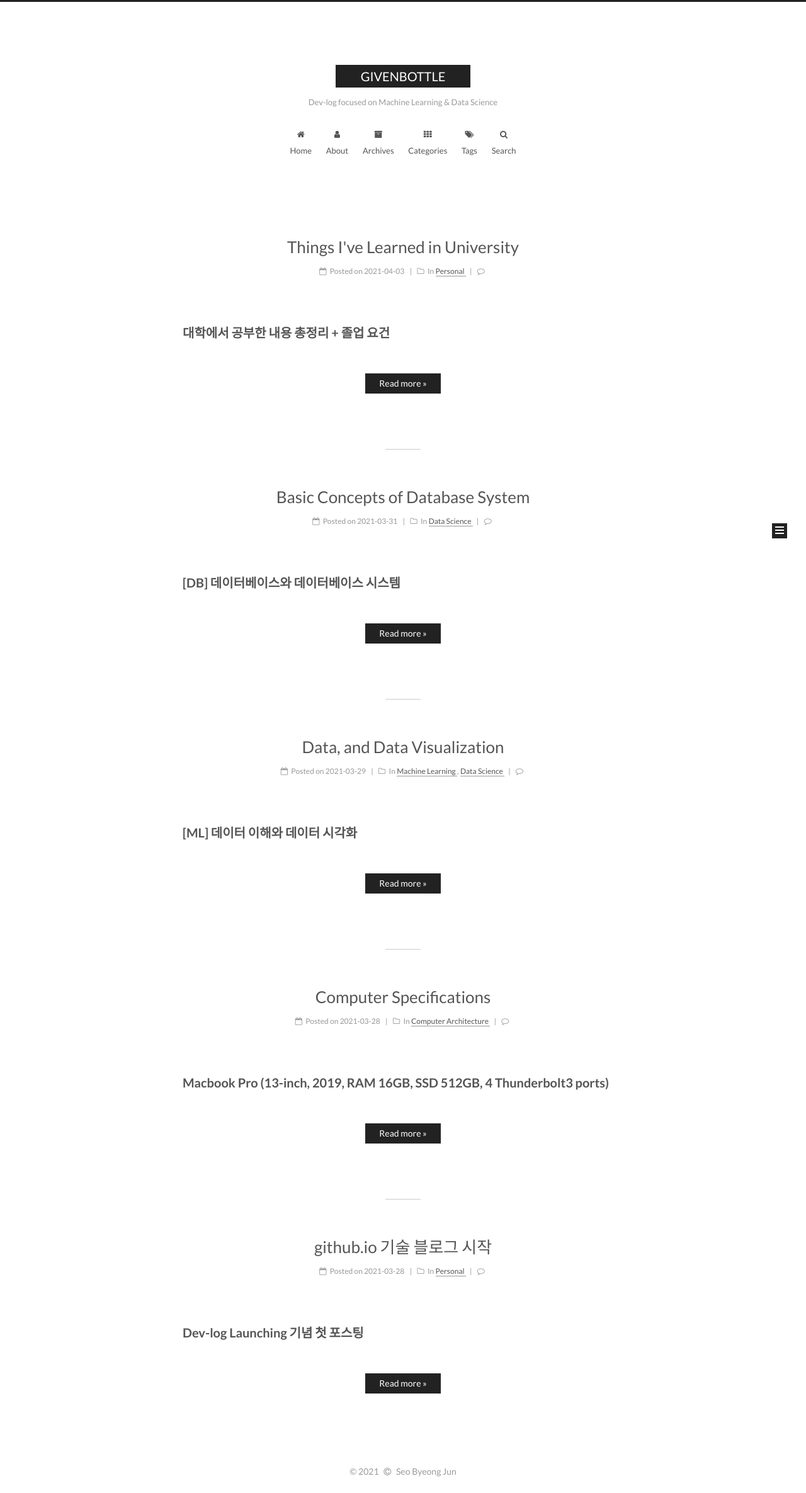
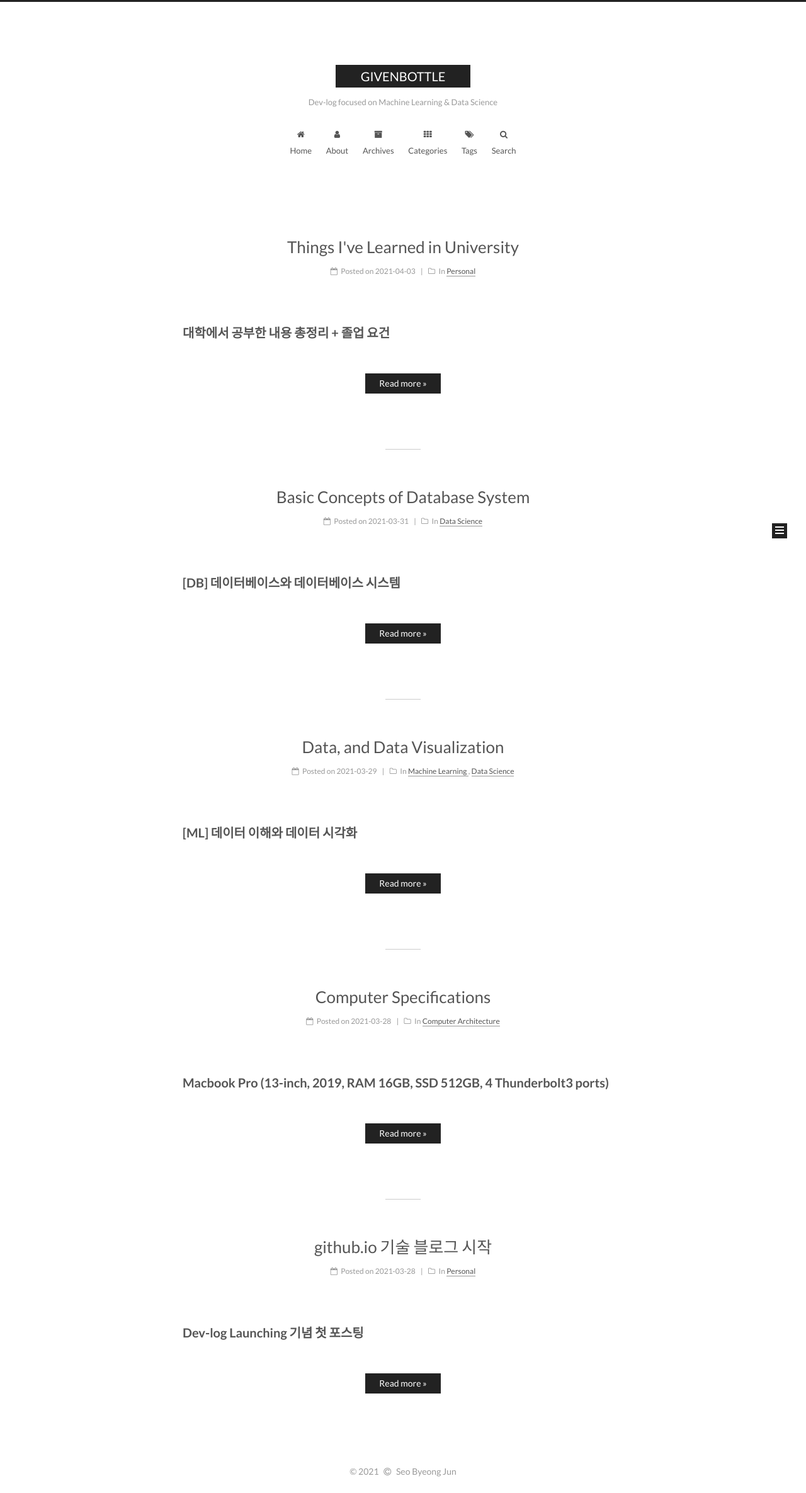
Before and after one commit to sbj6364/sbj6364.github.io, a Jekyll site: the page built from index.html, in a window 1280 px wide. Shown: the whole page at 63% size. Built offline with Jekyll 4.4.1, drawn with Linux system fonts in a browser that asks for light colours; the list of posts is cut into pages by our own code; comment, search, counter and statistics services are not loaded.

Commit message:
Disable disqus

```diff
--- a/_config.yml
+++ b/_config.yml
@@ -387,7 +387,7 @@ han: false
 
 # Disqus
 disqus:
-  enable: true
+  enable: false
   shortname: givenbottle
   count: true
   # hide comments (visitors need to click to load the comments)
```
